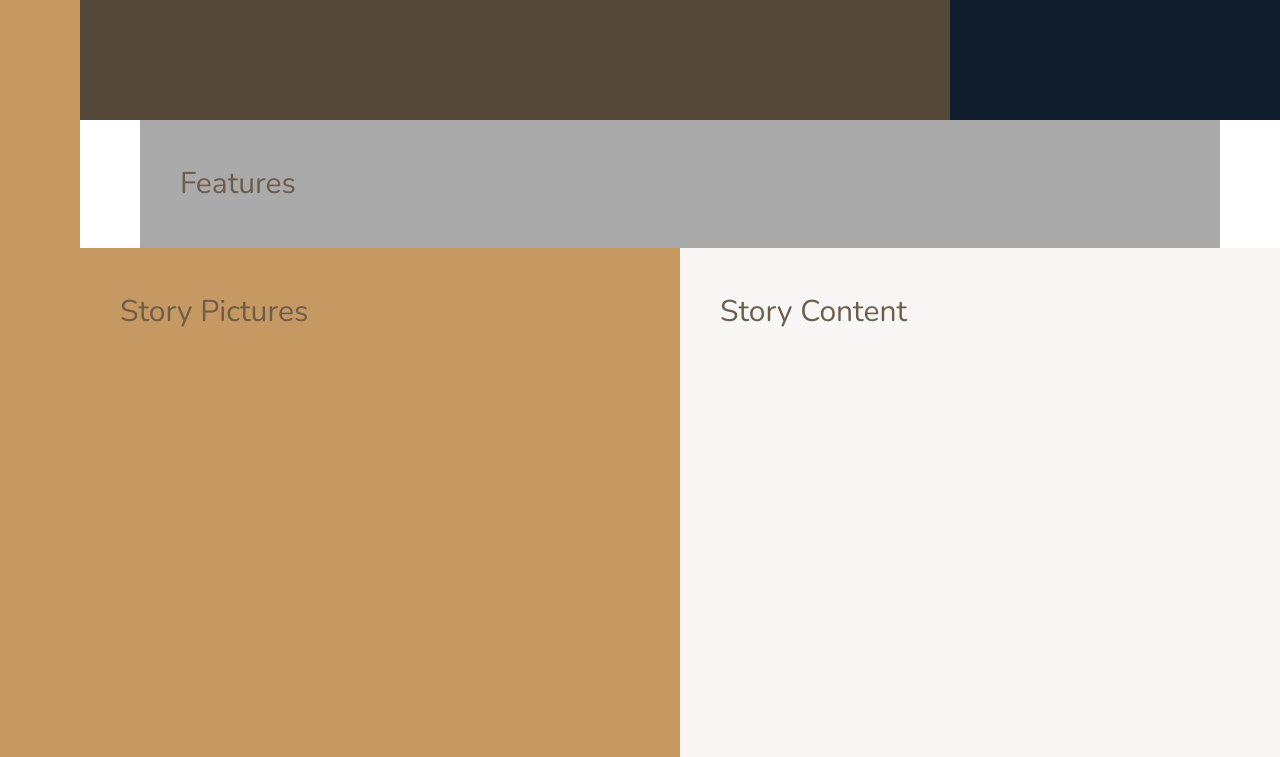
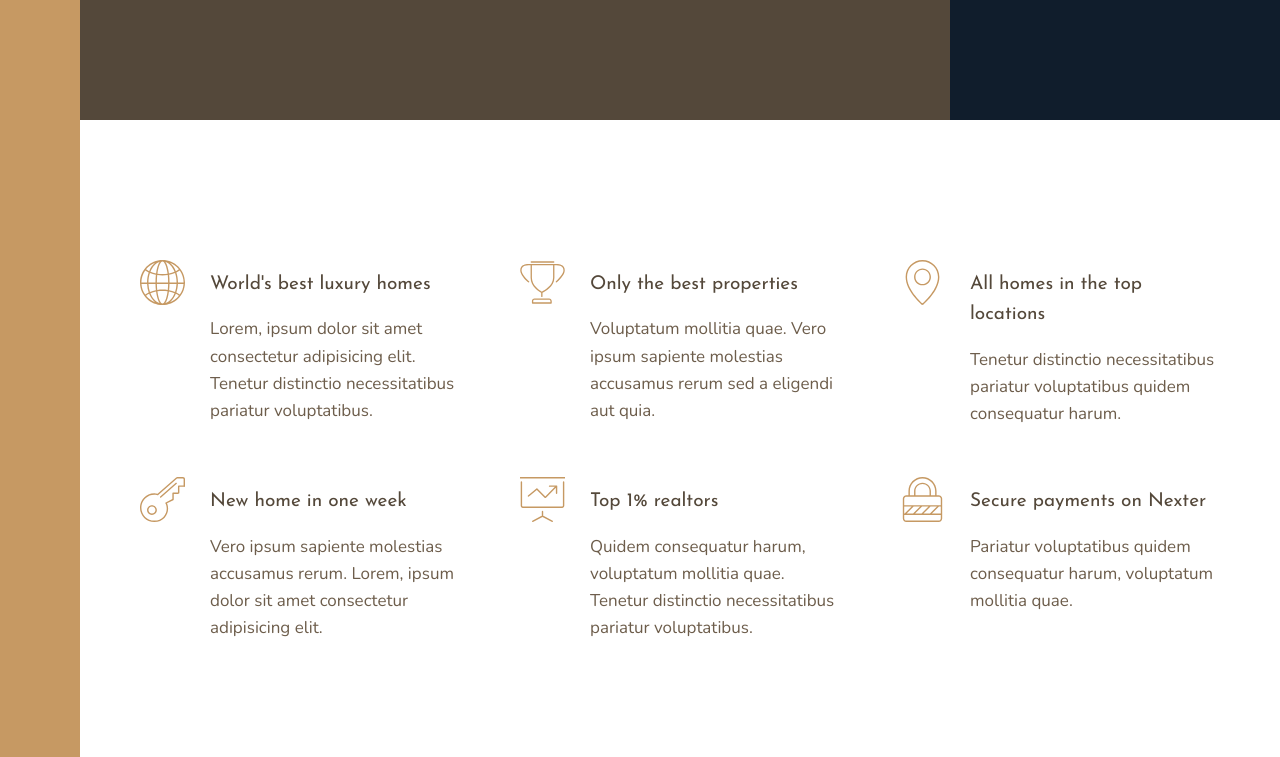
Before and after one commit to maismin/nexter, a website: page index.html in a window 1280 px wide. Shown: the part 520-1277 px from the top of the page. Drawn offline with nearby package versions, Linux system fonts and the light colour scheme.

Commit message:
Create Features Section

```diff
--- a/index.html
+++ b/index.html
@@ -15,7 +15,56 @@
     <div class="sidebar">Sidebar</div>
     <header class="header">Header</header>
     <div class="realtors">Top 3 realtors</div>
-        <section class="features">Features</section>
+    <section class="features">
+      <div class="feature">
+        <svg class="feature__icon">
+          <use xlink:href="img/sprite.svg#icon-global" />
+        </svg>
+        <h4 class="heading-4 heading-4--dark">World's best luxury homes</h4>
+        <p class="feature__text">Lorem, ipsum dolor sit amet consectetur adipisicing elit. Tenetur distinctio necessitatibus pariatur voluptatibus.
+        </p>
+      </div>
+      <div class="feature">
+        <svg class="feature__icon">
+          <use xlink:href="img/sprite.svg#icon-trophy" />
+        </svg>
+        <h4 class="heading-4 heading-4--dark">Only the best properties</h4>
+        <p class="feature__text">Voluptatum mollitia quae. Vero ipsum sapiente molestias accusamus rerum sed a eligendi aut quia.
+        </p>
+      </div>
+      <div class="feature">
+        <svg class="feature__icon">
+          <use xlink:href="img/sprite.svg#icon-map-pin" />
+        </svg>
+        <h4 class="heading-4 heading-4--dark">All homes in the top locations</h4>
+        <p class="feature__text">Tenetur distinctio necessitatibus pariatur voluptatibus quidem consequatur harum.
+        </p>
+      </div>
+      <div class="feature">
+        <svg class="feature__icon">
+          <use xlink:href="img/sprite.svg#icon-key" />
+        </svg>
+        <h4 class="heading-4 heading-4--dark">New home in one week</h4>
+        <p class="feature__text">Vero ipsum sapiente molestias accusamus rerum. Lorem, ipsum dolor sit amet consectetur adipisicing elit.
+        </p>
+      </div>
+      <div class="feature">
+        <svg class="feature__icon">
+          <use xlink:href="img/sprite.svg#icon-presentation" />
+        </svg>
+        <h4 class="heading-4 heading-4--dark">Top 1% realtors</h4>
+        <p class="feature__text">Quidem consequatur harum, voluptatum mollitia quae. Tenetur distinctio necessitatibus pariatur voluptatibus.
+        </p>
+      </div>
+      <div class="feature">
+        <svg class="feature__icon">
+          <use xlink:href="img/sprite.svg#icon-lock" />
+        </svg>
+        <h4 class="heading-4 heading-4--dark">Secure payments on Nexter</h4>
+        <p class="feature__text">Pariatur voluptatibus quidem consequatur harum, voluptatum mollitia quae.
+        </p>
+      </div>
+    </section>
     <div class="story__pictures">Story Pictures</div>
     <div class="story__content">Story Content</div>
     <section class="homes">Homes</section>
--- a/sass/_base.scss
+++ b/sass/_base.scss
@@ -42,10 +42,4 @@ body {
     [center-start] repeat(8, [col-start] minmax(min-content, 14rem) [col-end])
     [center-end]
     minmax(6rem, 1fr) [full-end];
-
-  // For testing purposes
-  & > * {
-    padding: 40px;
-    font-size: 3rem;
-  }
 }
--- a/sass/_features.scss
+++ b/sass/_features.scss
@@ -1,4 +1,31 @@
 .features {
-  background-color: $color-grey-light-2;
   grid-column: center-start / center-end;
+
+  margin: 15rem 0;
+
+  display: grid;
+  // grid-template-columns: repeat(3, 1fr);
+  grid-template-columns: repeat(auto-fit, minmax(25rem, 1fr));
+  grid-gap: 6rem;
+  align-items: start;
 }
+
+.feature {
+  display: grid;
+  grid-template-columns: min-content 1fr;
+  grid-row-gap: 1.5rem;
+  grid-column-gap: 2.5rem;
+
+  &__icon {
+    fill: $color-primary;
+    width: 4.5rem;
+    height: 4.5rem;
+
+    grid-row: 1 / span 2;
+    transform: translateY(-1rem);
+  }
+
+  &__text {
+    font-size: 1.7rem;
+  }
+}
--- a/sass/_typography.scss
+++ b/sass/_typography.scss
@@ -0,0 +1,28 @@
+%heading {
+  font-family: $font-display;
+  font-weight: 400;
+}
+.heading-1 {
+  @extend %heading;
+}
+
+.heading-2 {
+  @extend %heading;
+}
+
+.heading-3 {
+  @extend %heading;
+}
+
+.heading-4 {
+  @extend %heading;
+  font-size: 1.9rem;
+
+  &--light {
+    color: $color-grey-light-1;
+  }
+
+  &--dark {
+    color: $color-grey-dark-1;
+  }
+}
```
Also changed, not shown: css/style.css. Lines whose indentation alone changed are shown as unchanged.
